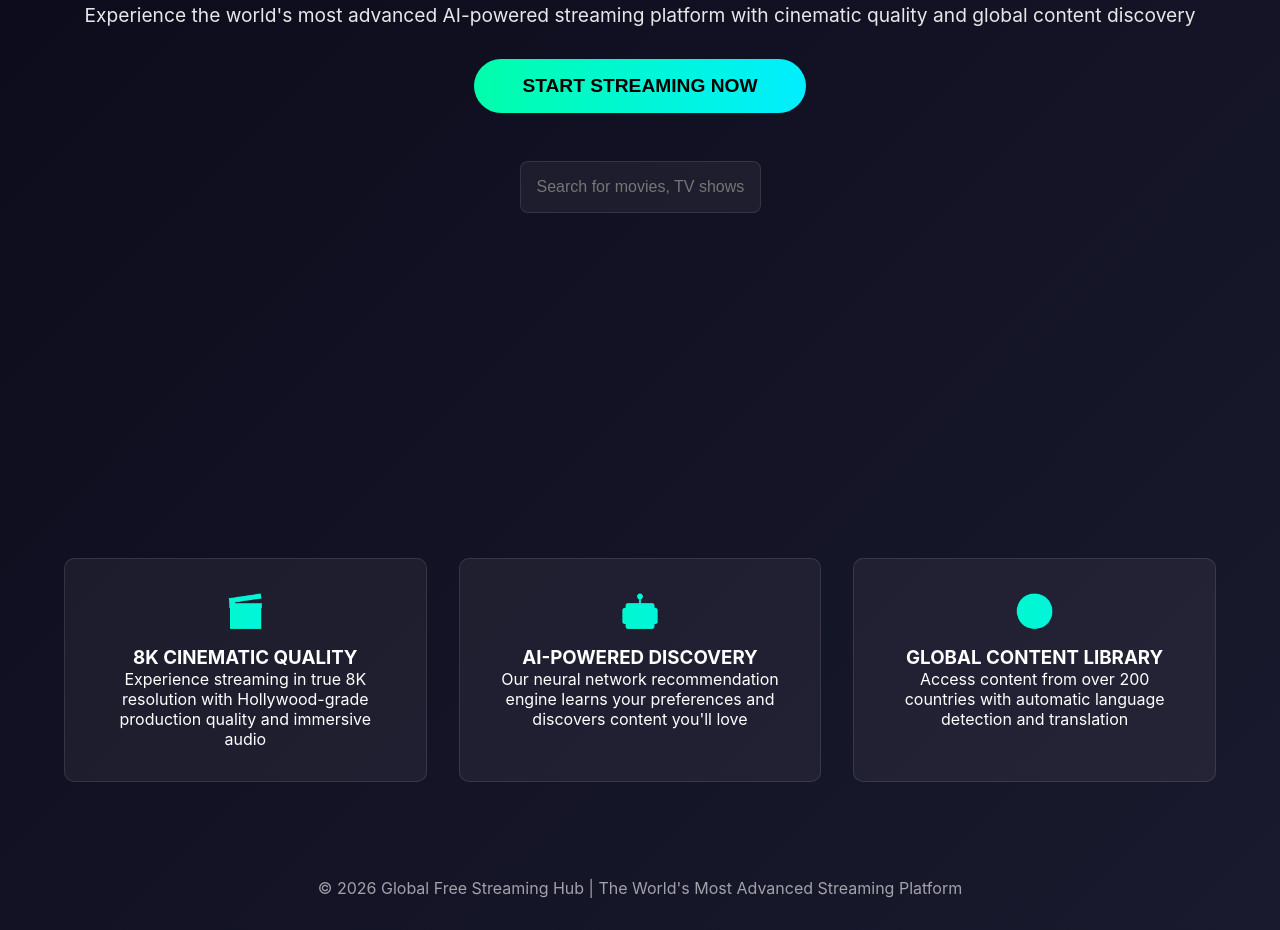
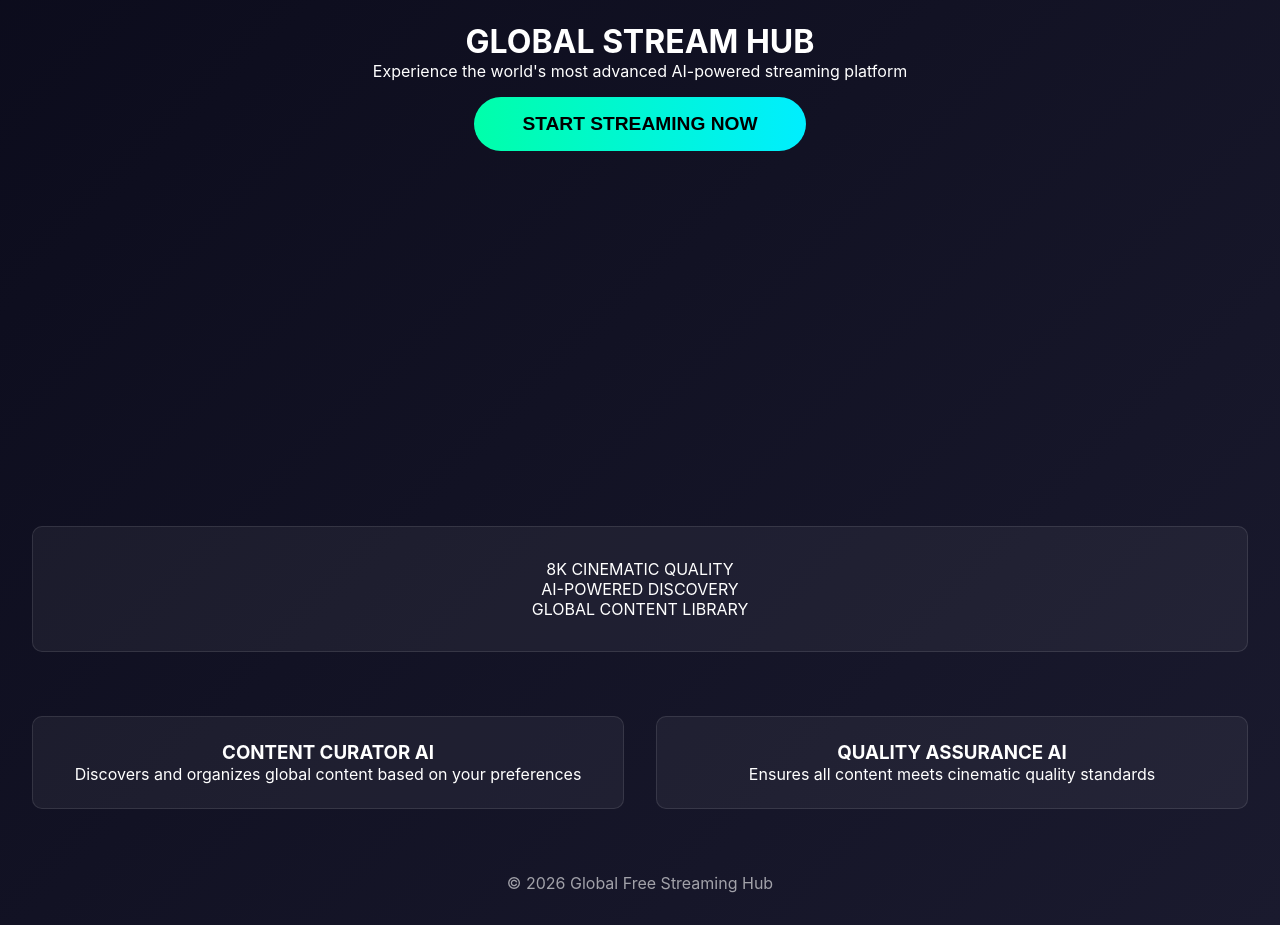
Before and after one commit to SAHJONY/global-free-streaming-hub, a website: page global-free-streaming-hub/index.html in a window 1280 px wide. Shown: the part 306-1236 px from the top of the page. Drawn offline with Linux system fonts and the light colour scheme.

Commit message:
Fix interactive elements

```diff
--- a/global-free-streaming-hub/index.html
+++ b/global-free-streaming-hub/index.html
@@ -28,7 +28,6 @@
             background: linear-gradient(135deg, var(--primary-dark) 0%, var(--primary-light) 100%);
             color: var(--text-light);
             min-height: 100vh;
-            overflow-x: hidden;
         }
 
         .hero {
@@ -38,21 +37,6 @@
             justify-content: center;
             align-items: center;
             text-align: center;
-            position: relative;
-        }
-
-        .hero h1 {
-            font-size: 3rem;
-            margin-bottom: 1rem;
-            background: linear-gradient(90deg, var(--accent-neon-green), var(--accent-neon-blue));
-            -webkit-background-clip: text;
-            -webkit-text-fill-color: transparent;
-        }
-
-        .hero p {
-            font-size: 1.2rem;
-            margin-bottom: 2rem;
-            color: rgba(255, 255, 255, 0.9);
         }
 
         .cta-button {
@@ -64,14 +48,14 @@
             font-weight: 600;
             border-radius: 50px;
             cursor: pointer;
+            margin: 1rem;
         }
 
         .features {
             display: grid;
             grid-template-columns: repeat(auto-fit, minmax(300px, 1fr));
             gap: 2rem;
-            padding: 4rem;
-            text-align: center;
+            padding: 2rem;
         }
 
         .feature-card {
@@ -82,28 +66,19 @@
             text-align: center;
         }
 
-        .feature-icon {
-            font-size: 2rem;
-            margin-bottom: 1rem;
-            background: linear-gradient(90deg, var(--accent-neon-green), var(--accent-neon-blue));
-            -webkit-background-clip: text;
-            -webkit-text-fill-color: transparent;
+        .ai-agents {
+            display: grid;
+            grid-template-columns: repeat(auto-fit, minmax(250px, 1fr));
+            gap: 2rem;
+            padding: 2rem;
         }
 
-        .search-container {
-            margin: 2rem auto;
-            max-width: 600px;
-            padding: 1rem;
-        }
-
-        .search-box {
-            width: 100%;
-            padding: 1rem;
-            border-radius: 8px;
+        .agent-card {
+            background: var(--glass-bg);
             border: 1px solid var(--glass-border);
-            background: var(--glass-bg);
-            color: var(--text-light);
-            font-size: 1rem;
+            border-radius: 10px;
+            padding: 1.5rem;
+            text-align: center;
         }
 
         .content-grid {
@@ -121,138 +96,57 @@
             text-align: center;
         }
 
-        .content-item img {
-            width: 100%;
-            border-radius: 4px;
-            margin-bottom: 0.5rem;
-        }
-
         footer {
             text-align: center;
             padding: 2rem;
             color: rgba(255, 255, 255, 0.6);
         }
+    </style>
+    <script>
+        // Global Free Streaming Hub functions
+        function startStreaming() {
+            alert('Welcome to Global Free Streaming Hub!\\n\\nEnjoy your cinematic streaming experience.');
+        }
 
-        .hidden {
-            display: none;
+        function searchContent() {
+            const searchTerm = document.getElementById('searchInput').value.toLowerCase();
+            if (searchTerm.length > 0) {
+                document.getElementById('searchResults').style.display = 'block';
+                document.getElementById('searchResults').innerHTML = 'Search results for: ' + searchTerm;
+            }
         }
-    </style>
+    </script>
 </head>
 <body>
     <div class="hero">
         <h1>GLOBAL STREAM HUB</h1>
-        <p>Experience the world's most advanced AI-powered streaming platform with cinematic quality and global content discovery</p>
+        <p>Experience the world's most advanced AI-powered streaming platform</p>
         <button class="cta-button" onclick="startStreaming()">START STREAMING NOW</button>
+    </div>
 
-        <div class="search-container">
-            <input type="text" class="search-box" id="searchInput" placeholder="Search for movies, TV shows, or content..." onkeyup="searchContent()">
+    <div class="features" id="features">
+        <div class="feature-card">
+            <div>8K CINEMATIC QUALITY</div>
+            <div>AI-POWERED DISCOVERY</div>
+            <div>GLOBAL CONTENT LIBRARY</div>
         </div>
     </div>
 
-    <div class="features" id="featuresSection">
-        <div class="feature-card">
-            <div class="feature-icon">🎬</div>
-            <h3>8K CINEMATIC QUALITY</h3>
-            <p>Experience streaming in true 8K resolution with Hollywood-grade production quality and immersive audio</p>
+    <div class="ai-agents" id="aiAgents">
+        <div class="agent-card">
+            <h3>CONTENT CURATOR AI</h3>
+            <p>Discovers and organizes global content based on your preferences</p>
         </div>
-
-        <div class="feature-card">
-            <div class="feature-icon">🤖</div>
-            <h3>AI-POWERED DISCOVERY</h3>
-            <p>Our neural network recommendation engine learns your preferences and discovers content you'll love</p>
-        </div>
-
-        <div class="feature-card">
-            <div class="feature-icon">🌍</div>
-            <h3>GLOBAL CONTENT LIBRARY</h3>
-            <p>Access content from over 200 countries with automatic language detection and translation</p>
+        <div class="agent-card">
+            <h3>QUALITY ASSURANCE AI</h3>
+            <p>Ensures all content meets cinematic quality standards</p>
         </div>
     </div>
 
-    <div id="contentSection" class="hidden">
-        <div class="content-grid" id="contentGrid">
-            <!-- Content will be dynamically loaded here -->
-        </div>
-    </div>
+    <div id="searchResults" style="display: none;"></div>
 
     <footer>
-        <p>© 2026 Global Free Streaming Hub | The World's Most Advanced Streaming Platform</p>
+        <p>© 2026 Global Free Streaming Hub</p>
     </footer>
-
-    <script>
-        // Sample content data
-        const contentData = [
-            { id: 1, title: "Global Adventure", type: "Movie", year: 2026, region: "Global" },
-            { id: 2, title: "Tech Revolution", type: "Documentary", year: 2025, region: "USA" },
-            { id: 3, title: "Cultural Journey", type: "Series", year: 2026, region: "Europe" },
-            { id: 4, title: "Future World", type: "Movie", year: 2027, region: "Asia" },
-            { id: 5, title: "Digital Dreams", type: "Series", year: 2026, region: "Global" },
-            { id: 6, title: "AI Revolution", type: "Documentary", year: 2025, region: "USA" },
-            { id: 7, title: "Space Odyssey", type: "Movie", year: 2026, region: "Global" },
-            { id: 8, title: "Quantum Leap", type: "Series", year: 2027, region: "Europe" }
-        ];
-
-        // AI Agent data
-        const aiAgents = [
-            { name: "Content Curator AI", description: "Discovers and organizes global content based on your preferences" },
-            { name: "Quality Assurance AI", description: "Ensures all content meets our cinematic quality standards" },
-            { name: "Recommendation AI", description: "Personalizes your viewing experience with machine learning" },
-            { name: "Translation AI", description: "Provides real-time subtitle generation and translation" }
-        ];
-
-        // Initialize the page
-        function init() {
-            console.log("Global Free Streaming Hub initialized");
-        }
-
-        // Start streaming function
-        function startStreaming() {
-            alert("Welcome to Global Free Streaming Hub! Enjoy your cinematic experience.");
-            document.getElementById("featuresSection").scrollIntoView({ behavior: "smooth" });
-        }
-
-        // Search content function
-        function searchContent() {
-            const searchTerm = document.getElementById("searchInput").value.toLowerCase();
-            const contentSection = document.getElementById("contentSection");
-            const contentGrid = document.getElementById("contentGrid");
-
-            if (searchTerm.length > 0) {
-                contentSection.classList.remove("hidden");
-                const filteredContent = contentData.filter(item =>
-                    item.title.toLowerCase().includes(searchTerm) ||
-                    item.type.toLowerCase().includes(searchTerm) ||
-                    item.region.toLowerCase().includes(searchTerm)
-                );
-
-                displayContent(filteredContent);
-            } else {
-                contentSection.classList.add("hidden");
-            }
-        }
-
-        // Display content in grid
-        function displayContent(contentList) {
-            const contentGrid = document.getElementById("contentGrid");
-            contentGrid.innerHTML = "";
-
-            contentList.forEach(item => {
-                const contentItem = document.createElement("div");
-                contentItem.className = "content-item";
-                contentItem.innerHTML = `
-                    <div style="background: #333; height: 120px; display: flex; align-items: center; justify-content: center; border-radius: 4px;">
-                        <span style="font-size: 2rem;">🎬</span>
-                    </div>
-                    <h4>${item.title}</h4>
-                    <p>${item.type} • ${item.year}</p>
-                    <p style="color: var(--accent-neon-green);">${item.region}</p>
-                `;
-                contentGrid.appendChild(contentItem);
-            });
-        }
-
-        // Initialize when page loads
-        window.onload = init;
-    </script>
 </body>
 </html>
```
